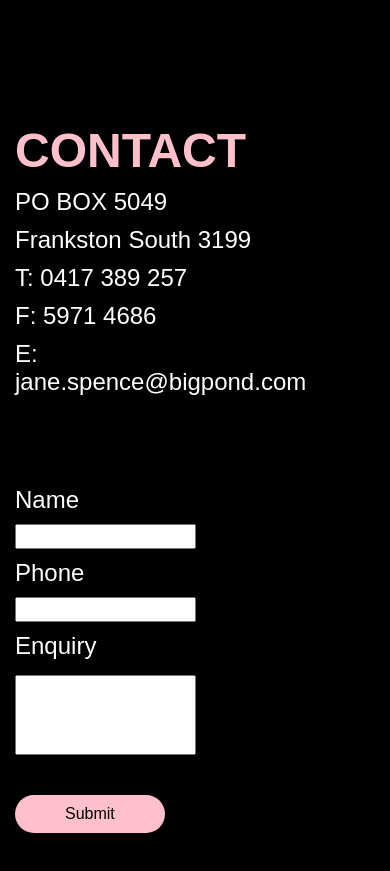
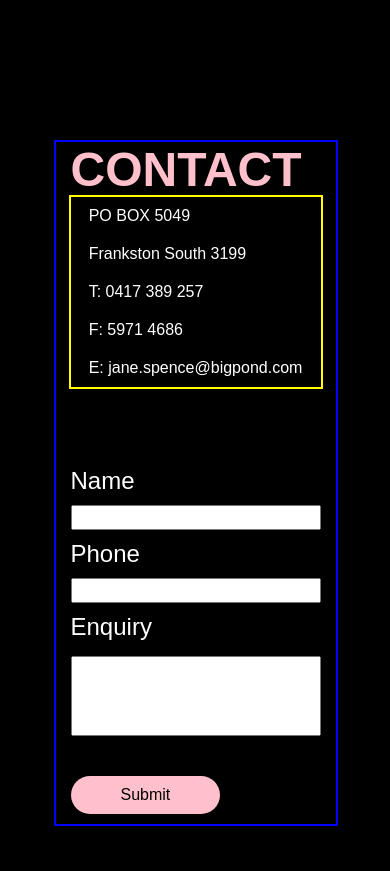
Before and after one commit to jackedwardbeard/01-Jane_Spence, a React (Create React App) app in the folder jane_spence/: page / in a window 390 px wide. Shown: the part 4340-5211 px from the top of the page. Built offline with nearby package versions, Linux system fonts and the light colour scheme.

Commit message:
Mobile display fixed for contact page.

```diff
--- a/jane_spence/src/components/Contact/ContactComponents.js
+++ b/jane_spence/src/components/Contact/ContactComponents.js
@@ -9,6 +9,12 @@ export const InformationContainer = styled.div`
     flex-direction: column;
 
     @media screen and (max-width: 768px) {
+        padding: 100px 0px;
+        width: 100%;
+        overflow-x: hidden;
+    }
+
+    @media screen and (max-width: 414px) {
         padding: 100px 0px;
         width: 100%;
         overflow-x: hidden;
@@ -35,6 +41,26 @@ export const Column1 = styled.div`
     grid-area: col1;
     margin-right: 100px;
 
+    @media screen and (max-width: 1024px) {
+        margin-right: 0px;
+        display: grid;
+        align-items: center;
+        margin-right: -10%;
+
+        outline: 2px solid blue;
+
+    }
+
+    @media screen and (max-width: 280px) {
+        margin-right: 0px;
+        display: grid;
+        align-items: center;
+
+
+        outline: 2px solid blue;
+
+    }
+
 `
 
 export const Title = styled.h1`
@@ -49,6 +75,13 @@ export const Body = styled.ul`
     font-size: 1.5rem;
     font-family: 'Montserrat', sans-serif;
     color: white;
+
+    @media screen and (max-width: 414px) {
+        font-size: 1rem;
+        display: grid;
+        justify-content: center;
+        outline: yellow solid 2px;
+    }
 `
 
 export const Column2 = styled.div`
@@ -73,6 +106,10 @@ export const Img = styled.img`
     height: 100%;
     padding-right: 0px;
     margin: 0 0 10px 0;
+
+    @media screen and (max-width: 1024px) {
+        display: none;
+    }
 `
 
 export const Item = styled.div`
@@ -111,7 +148,7 @@ export const Label = styled.div`
 
 export const Input = styled.input`
     height: 25px;
-    width: 100%;
+    width: 250px;
 `
 
 export const InputLarge = styled.input`
```
